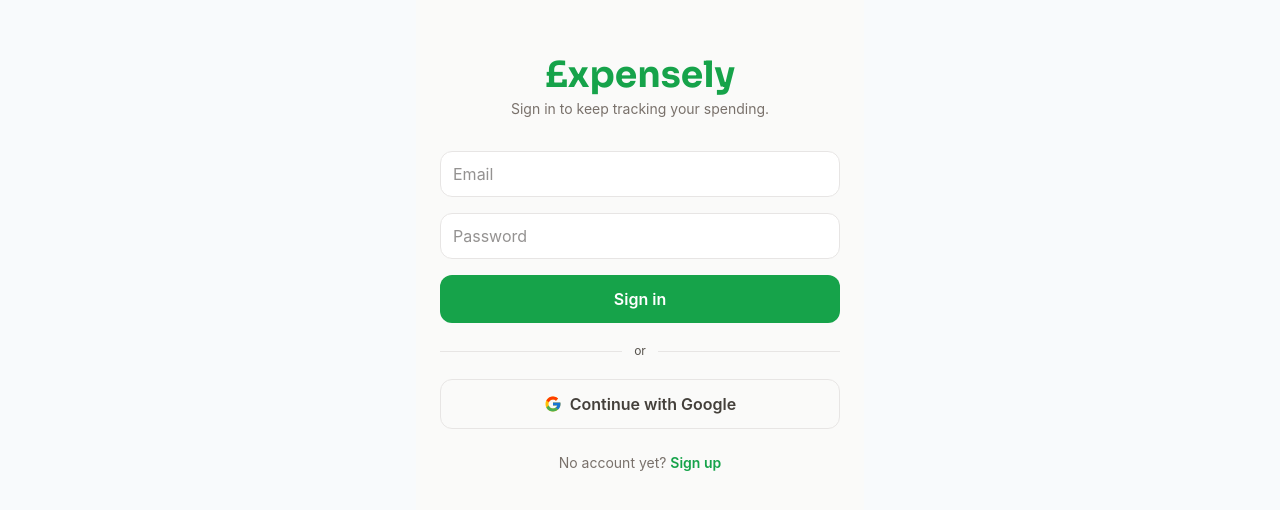
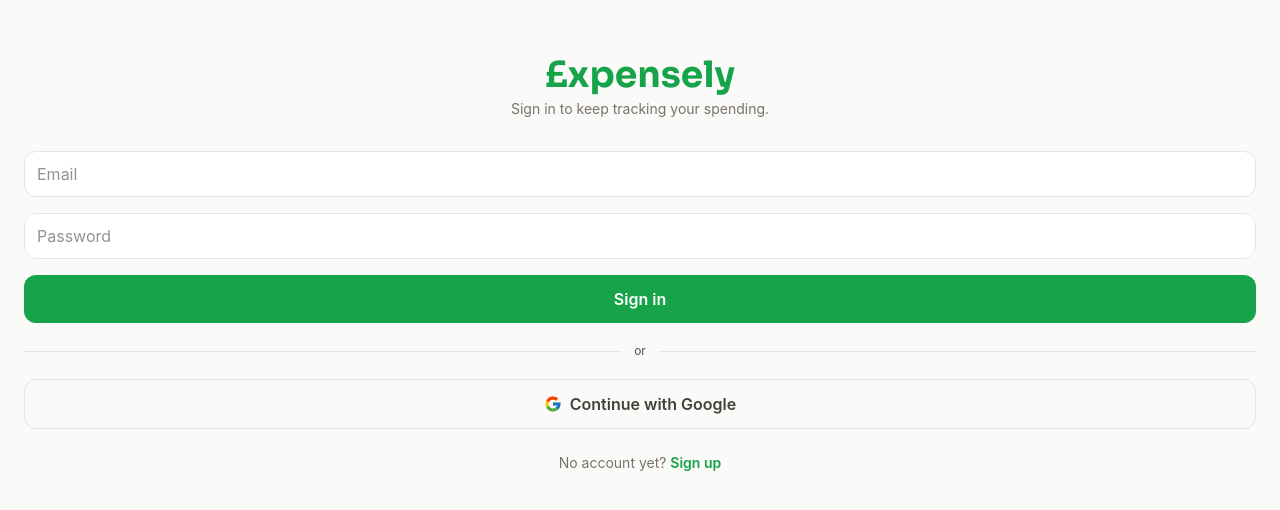
Before and after one commit to AliReda07/Expensely, a React (Vite) app: page /login in a window 1280 px wide. Shown: the part 136-646 px from the top of the page. Built offline with nearby package versions, Linux system fonts and the light colour scheme; no server answers.

Commit message:
Let the app fill the whole window instead of a centered phone column

```diff
--- a/src/App.tsx
+++ b/src/App.tsx
@@ -28,7 +28,7 @@
 
 function App() {
   return (
-    <div className="mx-auto h-full max-w-md bg-stone-50 pt-[env(safe-area-inset-top)] dark:bg-stone-900">
+    <div className="h-full bg-stone-50 pt-[env(safe-area-inset-top)] dark:bg-stone-900">
       <Routes>
         <Route path="/login" element={<Login />} />
         <Route path="/signup" element={<Signup />} />
```
